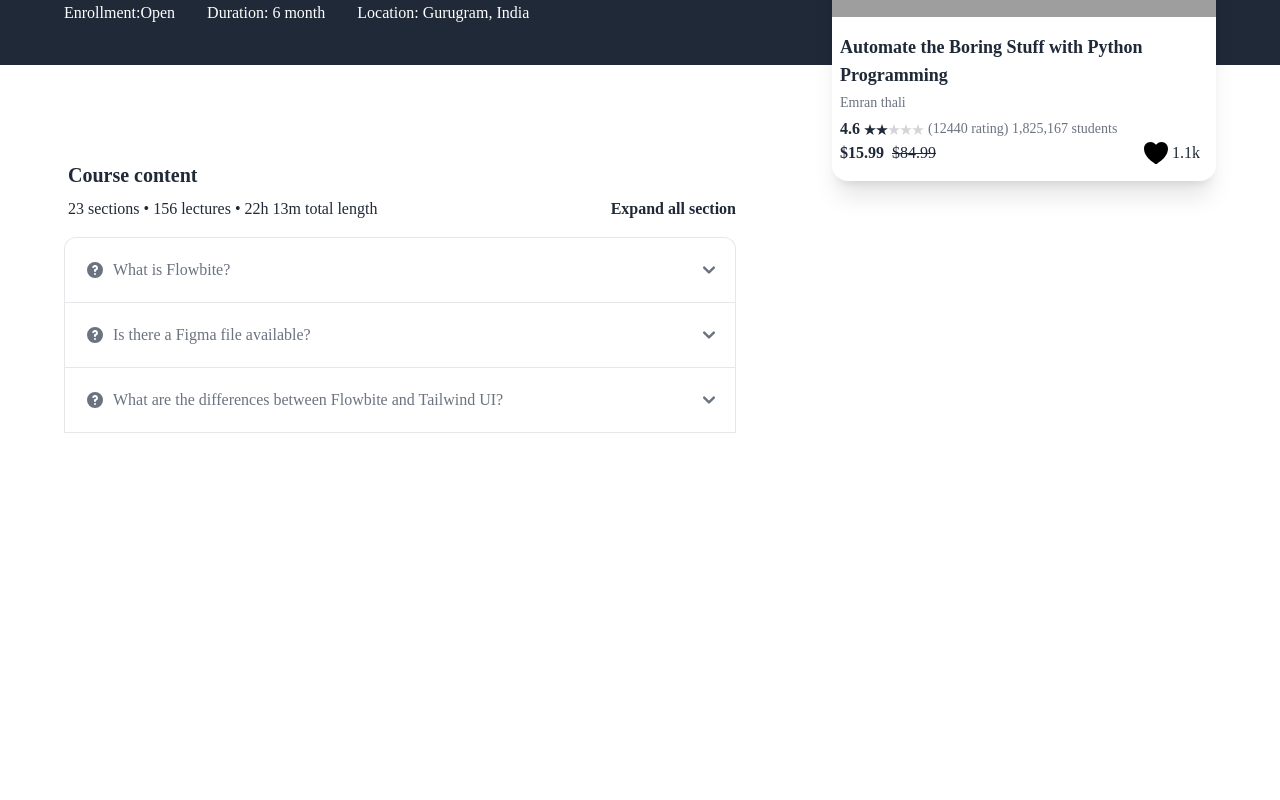
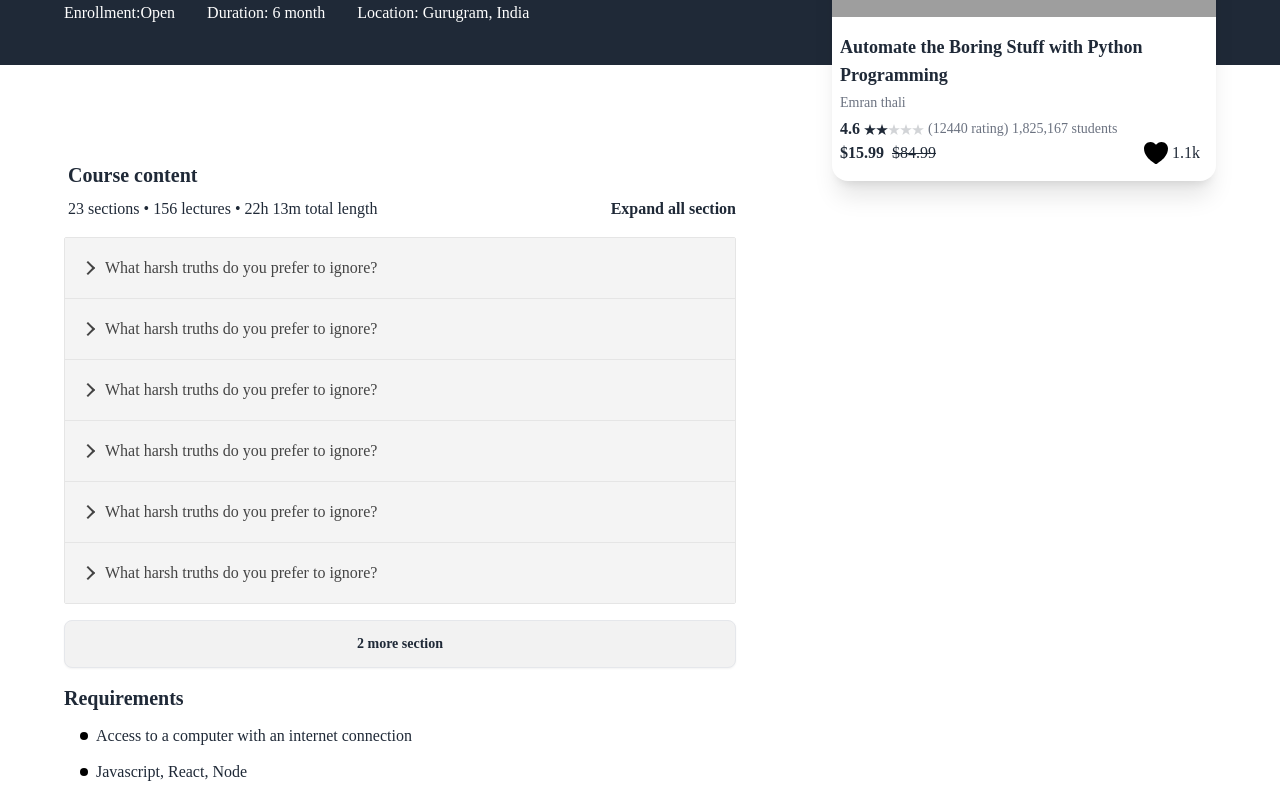
Before and after one commit to readul-islam/Quora-Learning-Platform-full-stack, a React (Vite) app in the folder frontend/: page /course/1 in a window 1280 px wide. Shown: the part 311-1111 px from the top of the page. Before the commit the page ends 800 px from the top, so only its background shows below. Built offline with nearby package versions, Linux system fonts and the light colour scheme; grey boxes are pictures that could not be loaded.

Commit message:
requirments section done

```diff
--- a/frontend/package.json
+++ b/frontend/package.json
@@ -14,7 +14,10 @@
     "axios": "^1.6.2",
     "formik": "^2.4.5",
     "framer-motion": "^10.16.12",
+    "loadash": "^1.0.0",
+    "lodash": "^4.17.21",
     "react": "^18.2.0",
+    "react-accessible-accordion": "^5.0.0",
     "react-countup": "^6.5.0",
     "react-dom": "^18.2.0",
     "react-hot-toast": "^2.4.1",
--- a/frontend/src/main.jsx
+++ b/frontend/src/main.jsx
@@ -9,7 +9,7 @@
 // import store from './store/index.js'
 
 ReactDOM.createRoot(document.getElementById("root")).render(
-  <React.StrictMode>
+
     <Provider store={store}>
       <PersistGate loading={null} persistor={persistor}>
         <BrowserRouter>
@@ -17,5 +17,5 @@
         </BrowserRouter>
       </PersistGate>
     </Provider>
-  </React.StrictMode>
+
 );
--- a/frontend/src/modules/Courses/CourseContent.jsx
+++ b/frontend/src/modules/Courses/CourseContent.jsx
@@ -1,69 +1,68 @@
-import React from 'react'
+import React, { useEffect, useState } from "react";
+import CustomAccordion from "./CustomAccordion";
+import { isEmpty } from "lodash";
 
 const CourseContent = () => {
+  const [open, setOpen] = useState(false);
+  const [courses, setCourses] = useState([1, 2, 3, 4, 5, 6, 7, 8, 9]);
+  const [countMoreSection, setCountMoreSection] = useState(0);
+  const [requirements, setRequirements] = useState([]);
+  const list = [1, 2, 3, 4, 5, 6, 7, 8, 9];
+  const requirementData =
+    "Access to a computer with an internet connection.Javascript, React, Node";
+
+  useEffect(() => {
+    if (list.length > 7) {
+      setCountMoreSection(list.length - 7);
+      setCourses(list.splice(0, 6));
+    }
+
+    if (requirementData) {
+      setRequirements(requirementData.split("."));
+    }
+  }, []);
+
+  const handleCountMoreSection = () => {
+    setCourses(list);
+    setCountMoreSection(0);
+  };
+
+  //   console.log(requirements)
   return (
     <div>
+      <div className="pb-4 pl-1">
+        <p className="text-xl font-semibold pb-2">Course content</p>
+        <div className="flex justify-between">
+          <p className=" text-md">
+            23 sections • 156 lectures • 22h 13m total length
+          </p>
+          <p className="text-md font-semibold">Expand all section</p>
+        </div>
+      </div>
+      <CustomAccordion data={courses} />
+      {countMoreSection > 0 && (
+        <button
+          onClick={handleCountMoreSection}
+          className="btn border border-gray-200 w-full mt-4"
+        >
+          {countMoreSection} more section
+        </button>
+      )}
 
-<div className='pb-4 pl-1'>
-<p className='text-xl font-semibold pb-2'>Course content</p>
-<div className='flex justify-between'>
-<p className=' text-md'>23 sections • 156 lectures • 22h 13m total length</p>
-<p className='text-md font-semibold'>Expand all section</p>
-</div>
-</div>
-<div id="accordion-open" data-accordion="open">
-  <h2 id="accordion-open-heading-1">
-    <button type="button" class="flex items-center justify-between w-full p-5 font-medium rtl:text-right text-gray-500 border border-b-0 border-gray-200 rounded-t-xl focus:ring-4 focus:ring-gray-200 dark:focus:ring-gray-800 dark:border-gray-700 dark:text-gray-400 hover:bg-gray-100 dark:hover:bg-gray-800 gap-3" data-accordion-target="#accordion-open-body-1" aria-expanded="true" aria-controls="accordion-open-body-1">
-      <span class="flex items-center"><svg class="w-5 h-5 me-2 shrink-0" fill="currentColor" viewBox="0 0 20 20" xmlns="http://www.w3.org/2000/svg"><path fill-rule="evenodd" d="M18 10a8 8 0 11-16 0 8 8 0 0116 0zm-8-3a1 1 0 00-.867.5 1 1 0 11-1.731-1A3 3 0 0113 8a3.001 3.001 0 01-2 2.83V11a1 1 0 11-2 0v-1a1 1 0 011-1 1 1 0 100-2zm0 8a1 1 0 100-2 1 1 0 000 2z" clip-rule="evenodd"></path></svg> What is Flowbite?</span>
-      <svg data-accordion-icon class="w-3 h-3 rotate-180 shrink-0" aria-hidden="true" xmlns="http://www.w3.org/2000/svg" fill="none" viewBox="0 0 10 6">
-        <path stroke="currentColor" stroke-linecap="round" stroke-linejoin="round" stroke-width="2" d="M9 5 5 1 1 5"/>
-      </svg>
-    </button>
-  </h2>
-  <div id="accordion-open-body-1" class="hidden" aria-labelledby="accordion-open-heading-1">
-    <div class="p-5 border border-b-0 border-gray-200 dark:border-gray-700 dark:bg-gray-900">
-      <p class="mb-2 text-gray-500 dark:text-gray-400">Flowbite is an open-source library of interactive components built on top of Tailwind CSS including buttons, dropdowns, modals, navbars, and more.</p>
-      <p class="text-gray-500 dark:text-gray-400">Check out this guide to learn how to <a href="/docs/getting-started/introduction/" class="text-blue-600 dark:text-blue-500 hover:underline">get started</a> and start developing websites even faster with components on top of Tailwind CSS.</p>
+      <div className="my-4 ">
+        <h3 className="text-xl font-semibold">Requirements</h3>
+        {!isEmpty(requirements) &&
+          requirements.map((requirement) => (
+            <>
+              <div className=" px-4 my-3 flex items-center gap-2">
+                <div className="h-2 w-2 rounded-full bg-black" />
+                <p>{requirement}</p>
+              </div>
+            </>
+          ))}
+      </div>
     </div>
-  </div>
-  <h2 id="accordion-open-heading-2">
-    <button type="button" class="flex items-center justify-between w-full p-5 font-medium rtl:text-right text-gray-500 border border-b-0 border-gray-200 focus:ring-4 focus:ring-gray-200 dark:focus:ring-gray-800 dark:border-gray-700 dark:text-gray-400 hover:bg-gray-100 dark:hover:bg-gray-800 gap-3" data-accordion-target="#accordion-open-body-2" aria-expanded="false" aria-controls="accordion-open-body-2">
-      <span class="flex items-center"><svg class="w-5 h-5 me-2 shrink-0" fill="currentColor" viewBox="0 0 20 20" xmlns="http://www.w3.org/2000/svg"><path fill-rule="evenodd" d="M18 10a8 8 0 11-16 0 8 8 0 0116 0zm-8-3a1 1 0 00-.867.5 1 1 0 11-1.731-1A3 3 0 0113 8a3.001 3.001 0 01-2 2.83V11a1 1 0 11-2 0v-1a1 1 0 011-1 1 1 0 100-2zm0 8a1 1 0 100-2 1 1 0 000 2z" clip-rule="evenodd"></path></svg>Is there a Figma file available?</span>
-      <svg data-accordion-icon class="w-3 h-3 rotate-180 shrink-0" aria-hidden="true" xmlns="http://www.w3.org/2000/svg" fill="none" viewBox="0 0 10 6">
-        <path stroke="currentColor" stroke-linecap="round" stroke-linejoin="round" stroke-width="2" d="M9 5 5 1 1 5"/>
-      </svg>
-    </button>
-  </h2>
-  <div id="accordion-open-body-2" class="hidden" aria-labelledby="accordion-open-heading-2">
-    <div class="p-5 border border-b-0 border-gray-200 dark:border-gray-700">
-      <p class="mb-2 text-gray-500 dark:text-gray-400">Flowbite is first conceptualized and designed using the Figma software so everything you see in the library has a design equivalent in our Figma file.</p>
-      <p class="text-gray-500 dark:text-gray-400">Check out the <a href="https://flowbite.com/figma/" class="text-blue-600 dark:text-blue-500 hover:underline">Figma design system</a> based on the utility classes from Tailwind CSS and components from Flowbite.</p>
-    </div>
-  </div>
-  <h2 id="accordion-open-heading-3">
-    <button type="button" class="flex items-center justify-between w-full p-5 font-medium rtl:text-right text-gray-500 border border-gray-200 focus:ring-4 focus:ring-gray-200 dark:focus:ring-gray-800 dark:border-gray-700 dark:text-gray-400 hover:bg-gray-100 dark:hover:bg-gray-800 gap-3" data-accordion-target="#accordion-open-body-3" aria-expanded="false" aria-controls="accordion-open-body-3">
-      <span class="flex items-center"><svg class="w-5 h-5 me-2 shrink-0" fill="currentColor" viewBox="0 0 20 20" xmlns="http://www.w3.org/2000/svg"><path fill-rule="evenodd" d="M18 10a8 8 0 11-16 0 8 8 0 0116 0zm-8-3a1 1 0 00-.867.5 1 1 0 11-1.731-1A3 3 0 0113 8a3.001 3.001 0 01-2 2.83V11a1 1 0 11-2 0v-1a1 1 0 011-1 1 1 0 100-2zm0 8a1 1 0 100-2 1 1 0 000 2z" clip-rule="evenodd"></path></svg> What are the differences between Flowbite and Tailwind UI?</span>
-      <svg data-accordion-icon class="w-3 h-3 rotate-180 shrink-0" aria-hidden="true" xmlns="http://www.w3.org/2000/svg" fill="none" viewBox="0 0 10 6">
-        <path stroke="currentColor" stroke-linecap="round" stroke-linejoin="round" stroke-width="2" d="M9 5 5 1 1 5"/>
-      </svg>
-    </button>
-  </h2>
-  <div id="accordion-open-body-3" class="hidden" aria-labelledby="accordion-open-heading-3">
-    <div class="p-5 border border-t-0 border-gray-200 dark:border-gray-700">
-      <p class="mb-2 text-gray-500 dark:text-gray-400">The main difference is that the core components from Flowbite are open source under the MIT license, whereas Tailwind UI is a paid product. Another difference is that Flowbite relies on smaller and standalone components, whereas Tailwind UI offers sections of pages.</p>
-      <p class="mb-2 text-gray-500 dark:text-gray-400">However, we actually recommend using both Flowbite, Flowbite Pro, and even Tailwind UI as there is no technical reason stopping you from using the best of two worlds.</p>
-      <p class="mb-2 text-gray-500 dark:text-gray-400">Learn more about these technologies:</p>
-      <ul class="ps-5 text-gray-500 list-disc dark:text-gray-400">
-        <li><a href="https://flowbite.com/pro/" class="text-blue-600 dark:text-blue-500 hover:underline">Flowbite Pro</a></li>
-        <li><a href="https://tailwindui.com/" rel="nofollow" class="text-blue-600 dark:text-blue-500 hover:underline">Tailwind UI</a></li>
-      </ul>
-    </div>
-  </div>
-</div>
+  );
+};
 
-
-    </div>
-  )
-}
-
-export default CourseContent
+export default CourseContent;
--- /dev/null
+++ b/frontend/src/modules/Courses/CustomAccordion.jsx
@@ -0,0 +1,43 @@
+import React from "react";
+import { isEmpty } from "lodash";
+import {
+  Accordion,
+  AccordionItem,
+  AccordionItemHeading,
+  AccordionItemButton,
+  AccordionItemPanel,
+} from "react-accessible-accordion";
+import "react-accessible-accordion/dist/fancy-example.css";
+const CustomAccordion = ({data}) => {
+  return (
+    <>
+      {!isEmpty(data) ? (
+        <Accordion allowZeroExpanded={true} allowMultipleExpanded={true}>
+          {data.map((course) => (
+            <>
+              <AccordionItem>
+                <AccordionItemHeading>
+                  <AccordionItemButton>
+                    What harsh truths do you prefer to ignore?
+                  </AccordionItemButton>
+                </AccordionItemHeading>
+                <AccordionItemPanel>
+                  <p>
+                    Exercitation in fugiat est ut ad ea cupidatat ut in
+                    cupidatat occaecat ut occaecat consequat est minim minim
+                    esse tempor laborum consequat esse adipisicing eu
+                    reprehenderit enim.
+                  </p>
+                </AccordionItemPanel>
+              </AccordionItem>
+            </>
+          ))}
+        </Accordion>
+      ) : (
+        "Data Not Found"
+      )}
+    </>
+  );
+};
+
+export default CustomAccordion;
```
Also changed, not shown: 1 other file (tests, documents, lock files or other folders).
